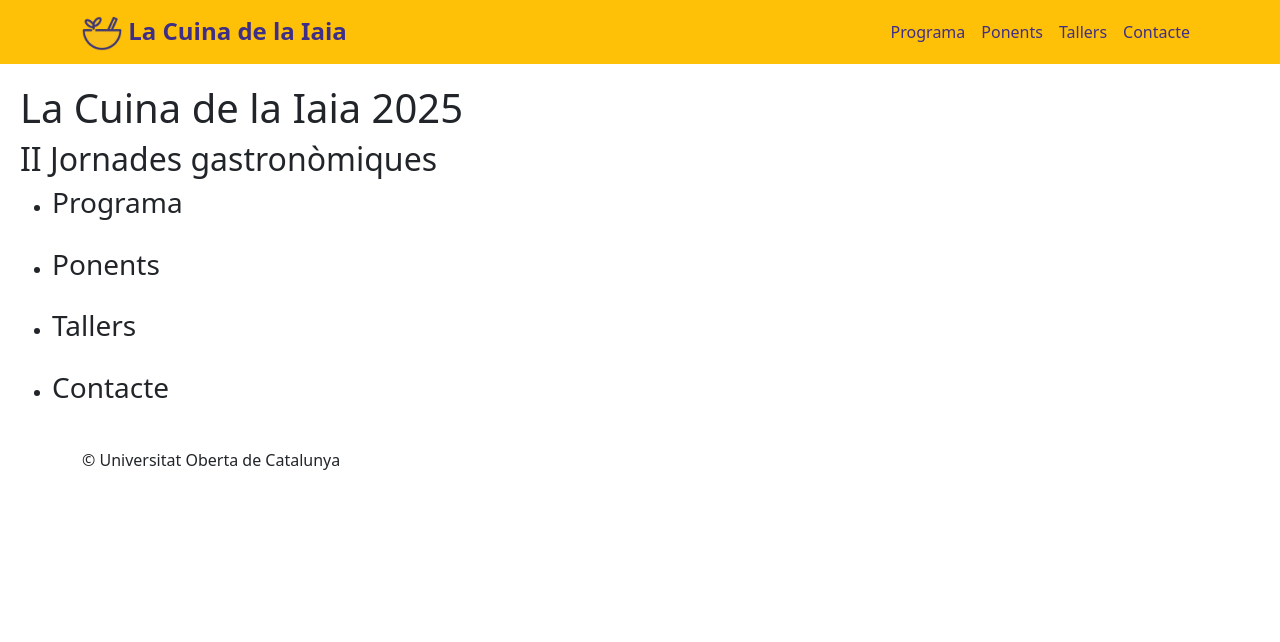
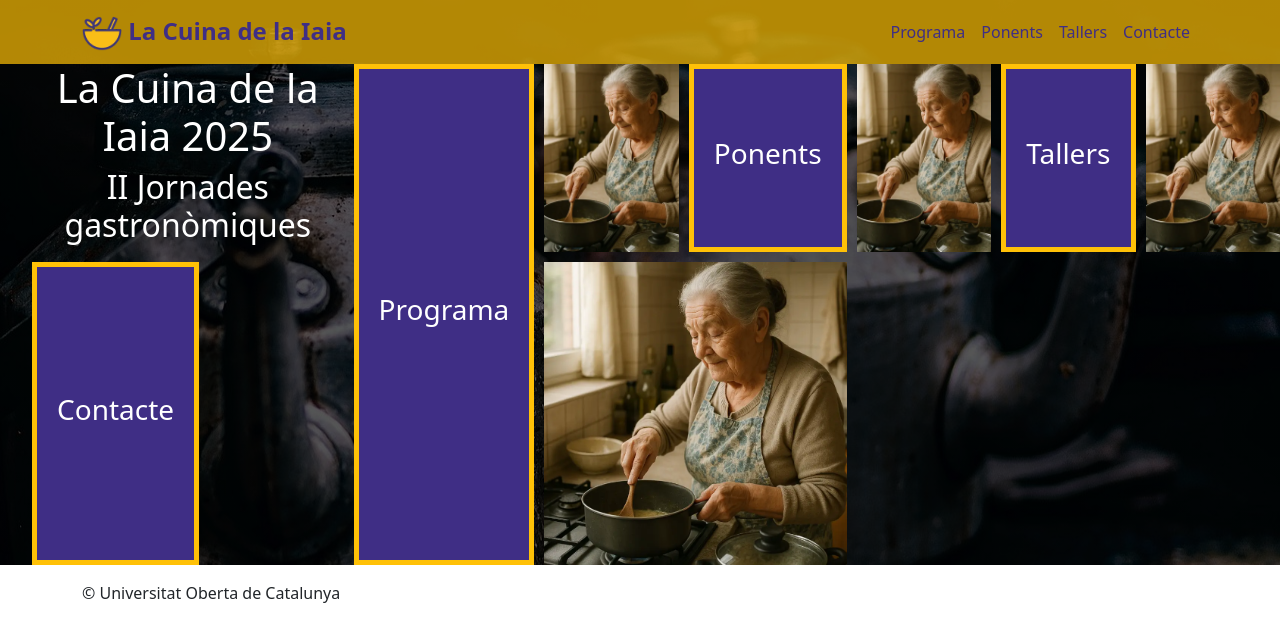
Before and after one commit to drosellopa/laiaia, a website built with Parcel: page src/index.html in a window 1280 px wide. Built offline with nearby package versions, Linux system fonts and the light colour scheme.

Commit message:
Atascado en el grid, probando diseños

```diff
--- a/src/assets/styles/_variables.scss
+++ b/src/assets/styles/_variables.scss
@@ -9,7 +9,9 @@ $secondary: #3F2E85;
 $navbar-dark-color: $secondary;
 $navbar-dark-hover-color: #fff;
 $navbar-dark-active-color: $secondary;
-$bg-iaia: color.scale($primary, $lightness: 70%);
+
+
+
 // $font-family-sans-serif: 'Lora', serif;
 // $font-family-base: $font-family-sans-serif;
 
--- /dev/null
+++ b/src/assets/styles/layouts/_header.scss
@@ -0,0 +1 @@
+@use "../variables";
--- a/src/assets/styles/layouts/_home.scss
+++ b/src/assets/styles/layouts/_home.scss
@@ -1,35 +1,84 @@
 @use "../variables";
+@use "./header";
 
 * {
   box-sizing: border-box;
 
 }
-
 body {
   // font-family: "Lora", serif;
 }
-nav.navbar {
-//   background-color: variables.$bg-iaia;
+.main-header {
+    background-color: rgba(variables.$primary,0.7);
 
 }
+
 .poster {
     // background-color: beige;
-    // background-image: url('./../images/teapots-1858601_1280.jpg');
-    // color: #fff;
-    &__content {
-        padding: 20px;
-    }
-    &__content__gallery {
-        display: grid;
-        grid-template-columns: 1fr;
-        gap: 20px;
-        &__item {
-            background-color: #fff;
+  background-image: linear-gradient( #000a, #000a), url('./../images/teapots-1858601_1280.jpg');
+  color: #fff;
 
 
+  &__content__gallery {
+
+      display: grid;
+      grid-template-columns: 1fr;
+      gap: 10px;
+      list-style: none;
+
+
+      @media(min-width: 600px){
+        grid-template-columns: repeat(2,1fr);
+        text-align: center;
+        .poster__content__title {
+          grid-column: span 2;
         }
-    }
+
+        .poster__content__gallery__item:nth-child(2) {
+          grid-row: span 2;
+        }
+        .poster__content__gallery__item:nth-child(3) {
+
+        }
+        .poster__content__gallery__item:nth-child(4) {
+
+        }
+        .poster__content__gallery__item:last-child {
+          grid-column: span 2;
+        }
+
+      }
+      @media(min-width: 900px){
+        grid-template-columns: repeat(4,1fr);
+      }
+      @media(min-width: 1200px){
+        grid-template-columns: repeat(8,1fr);
+      }
+      &__item {
+
+
+      }
+      &__item.title {
+        padding: 20px;
+        height: 100%;
+        display: flex;
+        justify-content: center;
+        align-items: center;
+        background-color: variables.$secondary;
+          border: 5px solid variables.$primary;
+      }
+      &__item.image {
+
+        > img {
+          width: 100%;
+          height: 100%;
+          object-fit: cover;
+        }
+
+      }
 
 
 
+  }
+
 }
--- a/src/index.html
+++ b/src/index.html
@@ -9,27 +9,30 @@
   <body>
     <section id="poster" class="poster">
         <include src="./views/header.html"></include>
-        <div class="poster__content">
-            <div class="poster__content__modal">
+        <ul class="poster__content__gallery">
+            <li class="poster__content__title">
                 <h1>La Cuina de la Iaia 2025</h1>
                 <h2>II Jornades gastronòmiques</h2>
-            </div>
-            <ul class="poster__content__gallery">
-                <li class="poster__content__gallery__item">
+            </li>
+            <li class="poster__content__gallery__item title">
                 <h3 class="poster__content__gallery__item_title">Programa</h3>
             </li>
-                <li class="poster__content__gallery__item">
+            <li class="poster__content__gallery__item image"><img src="assets/images/iaia_800.webp" alt="iaia"></li>
+            <li class="poster__content__gallery__item title">
                 <h3 class="poste__contentr__gallery__item_title">Ponents</h3>
             </li>
-                <li class="poster__content__gallery__item">
+            <li class="poster__content__gallery__item image"><img src="assets/images/iaia_800.webp" alt="iaia"></li>
+            <li class="poster__content__gallery__item title">
                 <h3 class="poster__content__gallery__item_title">Tallers</h3>
             </li>
-                <li class="poster__content__gallery__item">
+            <li class="poster__content__gallery__item image"><img src="assets/images/iaia_800.webp" alt="iaia"></li>
+            <li class="poster__content__gallery__item title">
                 <h3 class="poster__content__gallery__item_title">Contacte</h3>
             </li>
+            <li class="poster__content__gallery__item image"><img src="assets/images/iaia_800.webp" alt="iaia"></li>
 
         </ul>
-        </div>
+
 
     </section>
 
--- a/src/views/header.html
+++ b/src/views/header.html
@@ -1,5 +1,5 @@
-<header>
-    <nav class="navbar navbar-expand-sm navbar-dark bg-primary">
+<header class="main-header">
+    <nav class="navbar navbar-expand-sm navbar-dark bg-iaia">
         <div class="container">
             <a class="navbar-brand fs-4 fw-bold primary" href="#" ><img src="./assets/images/logo.webp" alt="Logotip La cuina de la iaia" width="40"> La Cuina de la Iaia</a>
             <button class="navbar-toggler" type="button" data-bs-toggle="collapse" data-bs-target="#collapsibleNavbar">
```
Also changed, not shown: src/assets/images/iaia_800.webp (added). Lines whose indentation alone changed are shown as unchanged.
